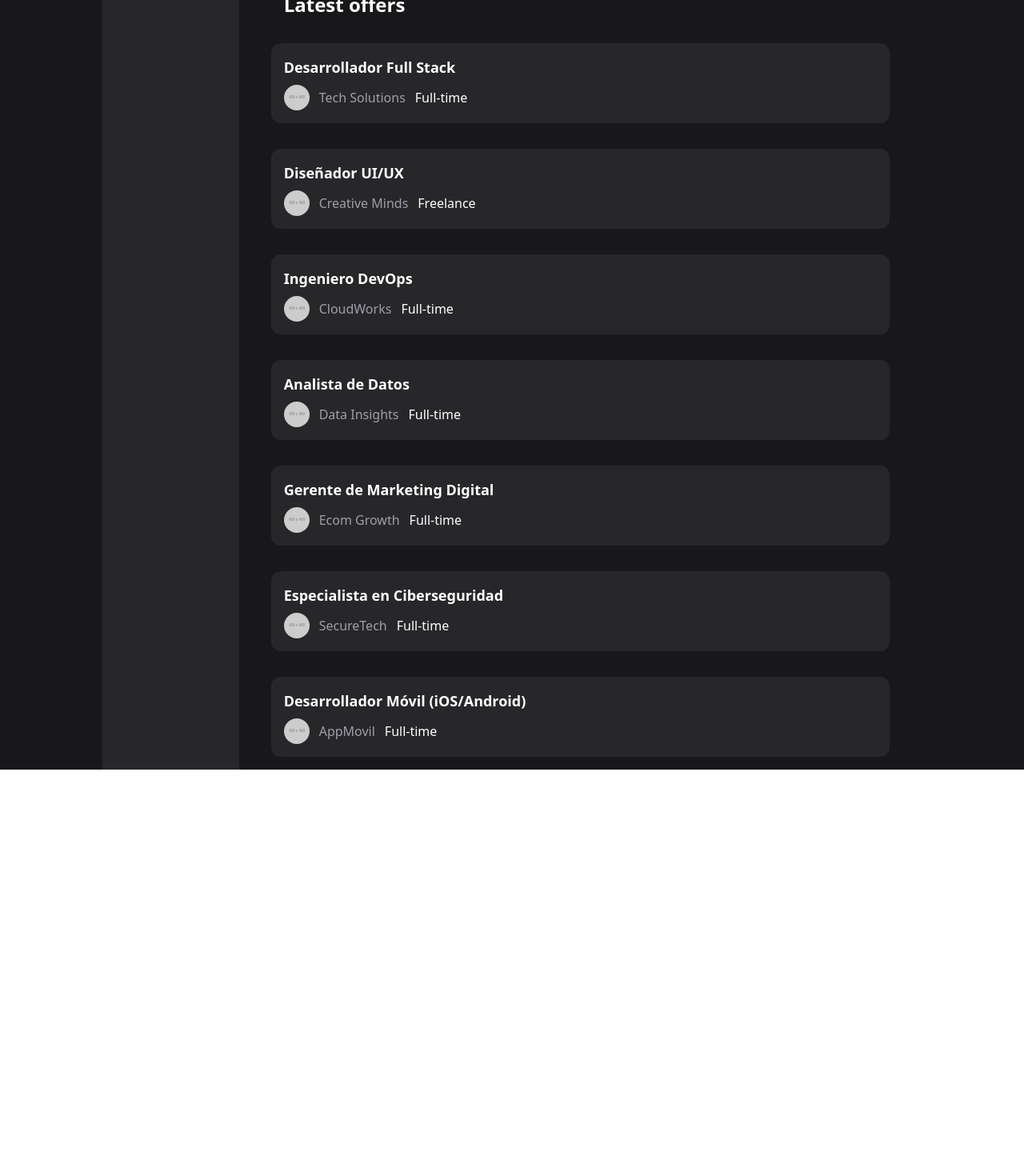
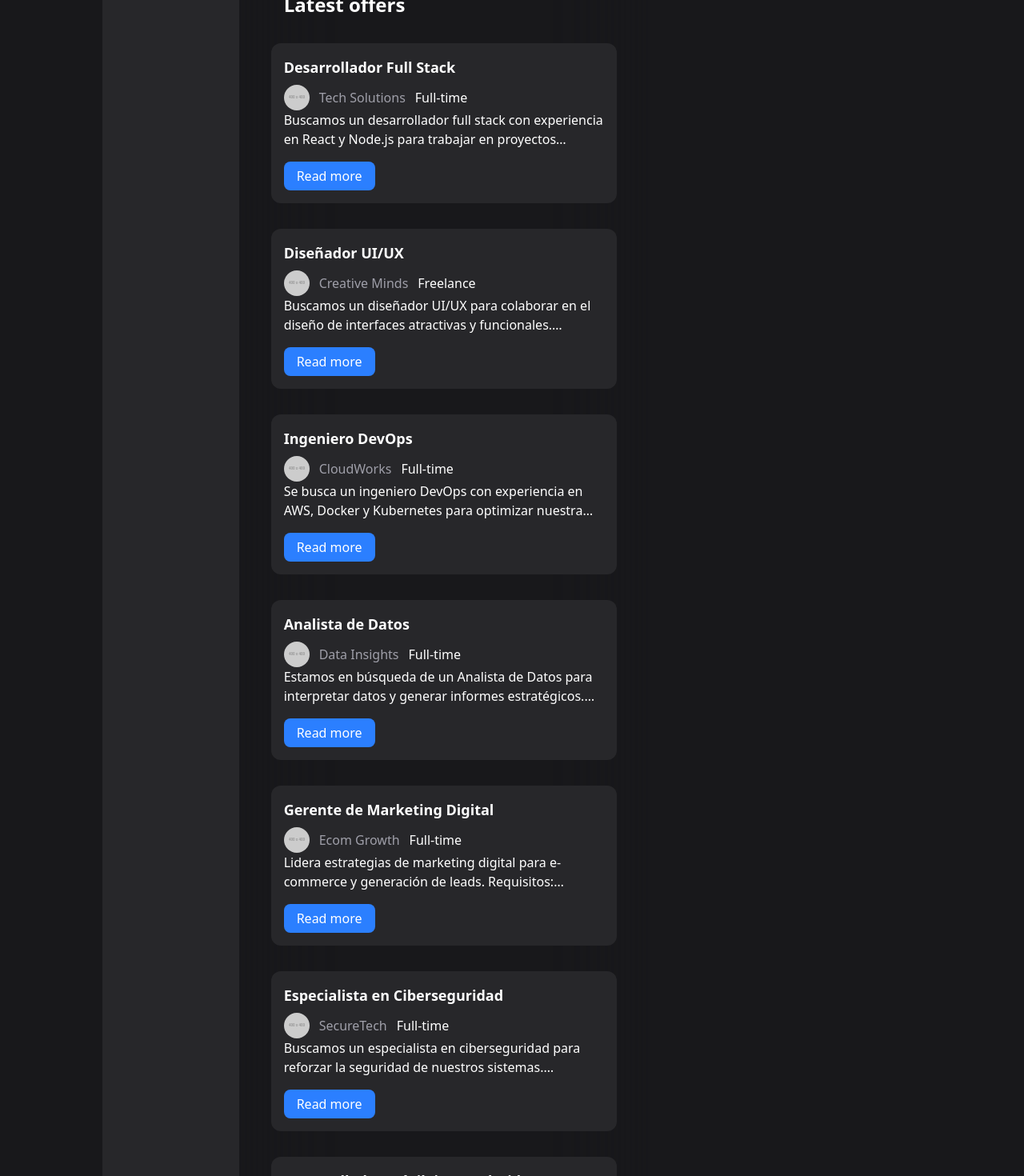
Before and after one commit to zaokdev/neti-frontend, a React (Vite) app: page /jobs in a window 1280 px wide. Shown: the part 240-1710 px from the top of the page at 80% size. Before the commit the page ends 1202 px from the top, so only its background shows below. Built offline with nearby package versions, Linux system fonts and the light colour scheme.

Commit message:
Create Jobs

```diff
--- a/src/pages/Jobs.tsx
+++ b/src/pages/Jobs.tsx
@@ -1,150 +1,168 @@
+import { useState } from "react";
 import Button from "./components/Button";
 import Input from "./components/Input";
+import { StepBack } from "lucide-react";
 
 const Jobs = () => {
 
+  const [jobInView,setJobInView] = useState<any>()
+
   const mockData = [
     {
-      "id": 1,
-      "title": "Desarrollador Full Stack",
-      "company": {
-        "id": 101,
-        "name": "Tech Solutions",
-        "image": "https://placehold.co/400x400"
+      id: 1,
+      title: "Desarrollador Full Stack",
+      company: {
+        id: 101,
+        name: "Tech Solutions",
+        image: "https://placehold.co/400x400",
       },
-      "location": "Ciudad de México, México",
-      "contractType": "Full-time",
-      "salary": "50,000 - 70,000 MXN",
-      "details": "Buscamos un desarrollador full stack con experiencia en React y Node.js para trabajar en proyectos innovadores. Requisitos: 3+ años de experiencia en desarrollo web. Conocimientos en React, Node.js y MongoDB. Experiencia con metodologías ágiles. Beneficios: Trabajo remoto. Seguro médico. Bonos por desempeño.",
-      "publishedAt": "2025-02-19",
-      "applyUrl": "https://techsolutions.com/apply/fullstack",
-      "contact": {
-        "email": "recruitment@techsolutions.com",
-        "phone": "+52 55 1234 5678"
-      }
+      location: "Ciudad de México, México",
+      contractType: "Full-time",
+      salary: "50,000 - 70,000 MXN",
+      details:
+        "Buscamos un desarrollador full stack con experiencia en React y Node.js para trabajar en proyectos innovadores. Requisitos: 3+ años de experiencia en desarrollo web. Conocimientos en React, Node.js y MongoDB. Experiencia con metodologías ágiles. Beneficios: Trabajo remoto. Seguro médico. Bonos por desempeño.",
+      publishedAt: "2025-02-19",
+      applyUrl: "https://techsolutions.com/apply/fullstack",
+      contact: {
+        email: "recruitment@techsolutions.com",
+        phone: "+52 55 1234 5678",
+      },
     },
     {
-      "id": 2,
-      "title": "Diseñador UI/UX",
-      "company": {
-        "id": 102,
-        "name": "Creative Minds",
-        "image": "https://placehold.co/400x400"
+      id: 2,
+      title: "Diseñador UI/UX",
+      company: {
+        id: 102,
+        name: "Creative Minds",
+        image: "https://placehold.co/400x400",
       },
-      "location": "Remoto",
-      "contractType": "Freelance",
-      "salary": "Por proyecto",
-      "details": "Buscamos un diseñador UI/UX para colaborar en el diseño de interfaces atractivas y funcionales. Requisitos: Experiencia en Figma y Adobe XD. Conocimientos de usabilidad y accesibilidad. Capacidad para trabajar en equipo. Beneficios: Horarios flexibles. Posibilidad de contrato a largo plazo. Acceso a cursos de diseño.",
-      "publishedAt": "2025-02-18",
-      "applyUrl": "https://creativeminds.com/apply/uiux",
-      "contact": {
-        "email": "jobs@creativeminds.com"
-      }
+      location: "Remoto",
+      contractType: "Freelance",
+      salary: "Por proyecto",
+      details:
+        "Buscamos un diseñador UI/UX para colaborar en el diseño de interfaces atractivas y funcionales. Requisitos: Experiencia en Figma y Adobe XD. Conocimientos de usabilidad y accesibilidad. Capacidad para trabajar en equipo. Beneficios: Horarios flexibles. Posibilidad de contrato a largo plazo. Acceso a cursos de diseño.",
+      publishedAt: "2025-02-18",
+      applyUrl: "https://creativeminds.com/apply/uiux",
+      contact: {
+        email: "jobs@creativeminds.com",
+      },
     },
     {
-      "id": 3,
-      "title": "Ingeniero DevOps",
-      "company": {
-        "id": 103,
-        "name": "CloudWorks",
-        "image": "https://placehold.co/400x400"
+      id: 3,
+      title: "Ingeniero DevOps",
+      company: {
+        id: 103,
+        name: "CloudWorks",
+        image: "https://placehold.co/400x400",
       },
-      "location": "Barcelona, España",
-      "contractType": "Full-time",
-      "salary": "60,000 - 80,000 EUR",
-      "details": "Se busca un ingeniero DevOps con experiencia en AWS, Docker y Kubernetes para optimizar nuestra infraestructura en la nube. Requisitos: Experiencia con AWS y herramientas de CI/CD. Conocimientos en contenedores y orquestación (Docker, Kubernetes). Manejo de infraestructura como código (Terraform, Ansible). Beneficios: Opción de trabajo híbrido. Seguro de vida y salud. Presupuesto anual para formación.",
-      "publishedAt": "2025-02-17",
-      "applyUrl": "https://cloudworks.com/jobs/devops",
-      "contact": {
-        "email": "careers@cloudworks.com",
-        "phone": "+34 600 123 456"
-      }
+      location: "Barcelona, España",
+      contractType: "Full-time",
+      salary: "60,000 - 80,000 EUR",
+      details:
+        "Se busca un ingeniero DevOps con experiencia en AWS, Docker y Kubernetes para optimizar nuestra infraestructura en la nube. Requisitos: Experiencia con AWS y herramientas de CI/CD. Conocimientos en contenedores y orquestación (Docker, Kubernetes). Manejo de infraestructura como código (Terraform, Ansible). Beneficios: Opción de trabajo híbrido. Seguro de vida y salud. Presupuesto anual para formación.",
+      publishedAt: "2025-02-17",
+      applyUrl: "https://cloudworks.com/jobs/devops",
+      contact: {
+        email: "careers@cloudworks.com",
+        phone: "+34 600 123 456",
+      },
     },
     {
-      "id": 4,
-      "title": "Analista de Datos",
-      "company": {
-        "id": 104,
-        "name": "Data Insights",
-        "image": "https://placehold.co/400x400"
+      id: 4,
+      title: "Analista de Datos",
+      company: {
+        id: 104,
+        name: "Data Insights",
+        image: "https://placehold.co/400x400",
       },
-      "location": "Buenos Aires, Argentina",
-      "contractType": "Full-time",
-      "salary": "40,000 - 55,000 ARS",
-      "details": "Estamos en búsqueda de un Analista de Datos para interpretar datos y generar informes estratégicos. Requisitos: Experiencia en SQL, Python y Power BI. Habilidad para análisis estadístico. Beneficios: Plan de carrera. Seguro de salud. Home office parcial.",
-      "publishedAt": "2025-02-16",
-      "applyUrl": "https://datainsights.com/jobs/analyst",
-      "contact": {
-        "email": "recruitment@datainsights.com"
-      }
+      location: "Buenos Aires, Argentina",
+      contractType: "Full-time",
+      salary: "40,000 - 55,000 ARS",
+      details:
+        "Estamos en búsqueda de un Analista de Datos para interpretar datos y generar informes estratégicos. Requisitos: Experiencia en SQL, Python y Power BI. Habilidad para análisis estadístico. Beneficios: Plan de carrera. Seguro de salud. Home office parcial.",
+      publishedAt: "2025-02-16",
+      applyUrl: "https://datainsights.com/jobs/analyst",
+      contact: {
+        email: "recruitment@datainsights.com",
+      },
     },
     {
-      "id": 5,
-      "title": "Gerente de Marketing Digital",
-      "company": {
-        "id": 105,
-        "name": "Ecom Growth",
-        "image": "https://placehold.co/400x400"
+      id: 5,
+      title: "Gerente de Marketing Digital",
+      company: {
+        id: 105,
+        name: "Ecom Growth",
+        image: "https://placehold.co/400x400",
       },
-      "location": "Santiago, Chile",
-      "contractType": "Full-time",
-      "salary": "2,500,000 - 3,500,000 CLP",
-      "details": "Lidera estrategias de marketing digital para e-commerce y generación de leads. Requisitos: Experiencia en SEO, SEM y redes sociales. Manejo de plataformas de automatización de marketing. Beneficios: Oportunidad de crecimiento. Trabajo híbrido. Bonos por desempeño.",
-      "publishedAt": "2025-02-15",
-      "applyUrl": "https://ecomgrowth.com/apply/marketing",
-      "contact": {
-        "email": "hr@ecomgrowth.com"
-      }
+      location: "Santiago, Chile",
+      contractType: "Full-time",
+      salary: "2,500,000 - 3,500,000 CLP",
+      details:
+        "Lidera estrategias de marketing digital para e-commerce y generación de leads. Requisitos: Experiencia en SEO, SEM y redes sociales. Manejo de plataformas de automatización de marketing. Beneficios: Oportunidad de crecimiento. Trabajo híbrido. Bonos por desempeño.",
+      publishedAt: "2025-02-15",
+      applyUrl: "https://ecomgrowth.com/apply/marketing",
+      contact: {
+        email: "hr@ecomgrowth.com",
+      },
     },
     {
-      "id": 6,
-      "title": "Especialista en Ciberseguridad",
-      "company": {
-        "id": 106,
-        "name": "SecureTech",
-        "image": "https://placehold.co/400x400"
+      id: 6,
+      title: "Especialista en Ciberseguridad",
+      company: {
+        id: 106,
+        name: "SecureTech",
+        image: "https://placehold.co/400x400",
       },
-      "location": "Madrid, España",
-      "contractType": "Full-time",
-      "salary": "65,000 - 85,000 EUR",
-      "details": "Buscamos un especialista en ciberseguridad para reforzar la seguridad de nuestros sistemas. Requisitos: Conocimientos en análisis de vulnerabilidades, pentesting y gestión de riesgos. Certificaciones en seguridad (CISSP, CEH). Beneficios: Plan de certificaciones. Seguro médico premium. Trabajo remoto parcial.",
-      "publishedAt": "2025-02-14",
-      "applyUrl": "https://securetech.com/jobs/security",
-      "contact": {
-        "email": "security@securetech.com",
-        "phone": "+34 911 987 654"
-      }
+      location: "Madrid, España",
+      contractType: "Full-time",
+      salary: "65,000 - 85,000 EUR",
+      details:
+        "Buscamos un especialista en ciberseguridad para reforzar la seguridad de nuestros sistemas. Requisitos: Conocimientos en análisis de vulnerabilidades, pentesting y gestión de riesgos. Certificaciones en seguridad (CISSP, CEH). Beneficios: Plan de certificaciones. Seguro médico premium. Trabajo remoto parcial.",
+      publishedAt: "2025-02-14",
+      applyUrl: "https://securetech.com/jobs/security",
+      contact: {
+        email: "security@securetech.com",
+        phone: "+34 911 987 654",
+      },
     },
     {
-      "id": 7,
-      "title": "Desarrollador Móvil (iOS/Android)",
-      "company": {
-        "id": 107,
-        "name": "AppMovil",
-        "image": "https://placehold.co/400x400"
+      id: 7,
+      title: "Desarrollador Móvil (iOS/Android)",
+      company: {
+        id: 107,
+        name: "AppMovil",
+        image: "https://placehold.co/400x400",
       },
-      "location": "Remoto",
-      "contractType": "Full-time",
-      "salary": "55,000 - 75,000 USD",
-      "details": "Estamos buscando un desarrollador móvil con experiencia en Swift y Kotlin para crear aplicaciones de alto rendimiento. Requisitos: Experiencia en desarrollo de apps nativas para iOS y Android. Conocimientos en Flutter o React Native son un plus. Beneficios: Trabajo 100% remoto. Presupuesto para formación. Seguro médico.",
-      "publishedAt": "2025-02-13",
-      "applyUrl": "https://appmovil.com/apply/mobiledev",
-      "contact": {
-        "email": "jobs@appmovil.com"
-      }
-    }
-  ]
+      location: "Remoto",
+      contractType: "Full-time",
+      salary: "55,000 - 75,000 USD",
+      details:
+        "Estamos buscando un desarrollador móvil con experiencia en Swift y Kotlin para crear aplicaciones de alto rendimiento. Requisitos: Experiencia en desarrollo de apps nativas para iOS y Android. Conocimientos en Flutter o React Native son un plus. Beneficios: Trabajo 100% remoto. Presupuesto para formación. Seguro médico.",
+      publishedAt: "2025-02-13",
+      applyUrl: "https://appmovil.com/apply/mobiledev",
+      contact: {
+        email: "jobs@appmovil.com",
+      },
+    },
+  ];
 
   return (
-    <section className="md:col-span-10 flex flex-col md:px-10 py-4 px-8 gap-8 max-h-fit">
+    <>
+      <section className="md:col-span-10 lg:col-span-6 flex flex-col md:px-10 py-4 px-8 gap-8 max-h-fit mb-12 z-10 backdrop-blur-3xl">
         <h2 className="text-2xl font-bold">Explore jobs</h2>
         <form className="flex-1 flex max-h-fit items-stretch justify-center gap-4">
-        <Input id="job" name="job" type="text" className="h-full" placeholder="Search jobs here..." />
+          <Input
+            id="job"
+            name="job"
+            type="text"
+            className="h-full"
+            placeholder="Search jobs here..."
+          />
           <Button type="submit">Search</Button>
         </form>
         <h2 className="text-2xl font-bold pl-4">Latest offers</h2>
         {/*MAPEAR EL MOCK DE LOS TRABAJOS (cuando sea dinámico me voy a querer colgar :c) */}
-      {mockData.map((job)=>(
+        {mockData.map((job) => (
           <div key={job.id} className="bg-zinc-800 p-4 rounded-xl">
             <h2 className="text-lg font-bold mb-2">{job.title}</h2>
             <div className="flex gap-3 items-center w-fit">
@@ -152,9 +170,26 @@ const Jobs = () => {
               <span className="text-zinc-400">{job.company.name}</span>
               <p>{job.contractType}</p>
             </div>
+            <p className="line-clamp-2 mb-4">{job.details}</p>
+            <Button onClick={() => {
+              setJobInView(job)
+            }}>Read more</Button>
           </div>
         ))}
       </section>
+      {jobInView && <section className="fixed lg:static inset-0 w-full bottom-1/12 bg-zinc-800 lg:col-span-4 px-4 py-2 h-full z-20">
+        <div className="top-0 sticky">
+        <button className="rounded-full p-2 md:p-4 hover:bg-zinc-700 cursor-pointer" onClick={() => setJobInView(null)}><StepBack /></button>
+        <br />
+        <h2 className="text-2xl font-bold mb-2">{jobInView.title}</h2>
+            <div className="flex gap-3 items-center w-fit sticky top-0">
+              <img src={jobInView.company.image} className="w-8 h-8 rounded-full" />
+              <span className="text-zinc-400">{jobInView.company.name}</span>
+              <p>{jobInView.contractType}</p>
+            </div>
+        </div>
+      </section>}
+    </>
   );
 };
 
--- a/src/pages/layouts/MainLayout.tsx
+++ b/src/pages/layouts/MainLayout.tsx
@@ -7,9 +7,9 @@ const MainLayout = () => {
     <main className="flex flex-col text-white min-h-screen max-h-fit">
       <NavBar />
       {/* la sidebar uwu */}
-      <section className="bg-zinc-900 flex-1 md:grid-cols-12 md:grid xl:px-32">
-        <div className="fixed w-full md:w-auto md:relative bg-zinc-800 col-span-2 md:flex md:justify-start bottom-0">
-          <ul className="mt-4 flex-1 flex md:flex-col gap-2 md:px-2 h12">
+      <section className="bg-zinc-900 flex-1 md:grid-cols-12 md:grid xl:px-32 z-50">
+        <div className="fixed z-50 w-full md:w-auto md:relative bg-zinc-800 col-span-2 md:flex md:justify-start bottom-0">
+          <ul className="md:mt-4 flex-1 flex md:flex-col gap-2 md:px-2 h12">
             <li className="flex-1 md:flex-none">
               <Link
                 to={"/"}
--- a/src/types.ts
+++ b/src/types.ts
@@ -12,6 +12,7 @@ export type PostType = {
     comments: {
         id: number;
         user: string;
+        avatar: string;
         content: string;
         createdAt: string;
     }[];
```
Also changed, not shown: src/pages/MainHomePage.tsx (+8 -6 lines), src/pages/components/Post.tsx (+18 -5 lines), src/pages/layouts/NavBar.tsx (+35 -1 lines), public/logo/logo.png (added). Lines whose indentation alone changed are shown as unchanged.
